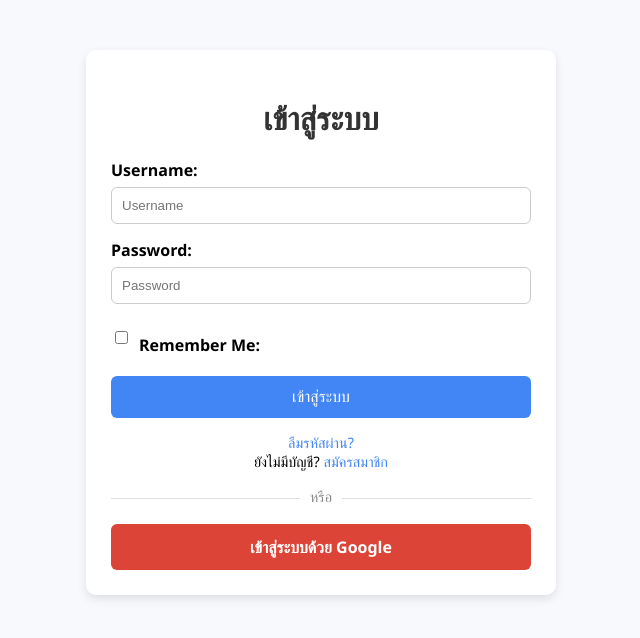
After one commit to Kiarttiyot/Anime_Diary_web_with_django, a Django app: page /users/login/ in a window 1280 px wide. The commit adds this page. Shown: the top 638 px of the page, without its empty margins (319-959 px from the left). Run offline with Django 5.2, Linux system fonts and the light colour scheme; data comes from the database, SQL or seed files in the repository; both versions use the stored data as it was after the commit; some libraries are stand-ins or nearby versions.

Commit message:
add loging success and know how add authen template

```diff
--- a/ProjectAnimeDiary/urls.py
+++ b/ProjectAnimeDiary/urls.py
@@ -21,5 +21,7 @@ urlpatterns = [
     path('admin/', admin.site.urls),
     path('', include('app_general.urls')),
     path('myanimes/',include('app_myanimes.urls')),
-     path('accounts/', include('allauth.urls')),
+    path('accounts/', include('allauth.urls')),
+    path('users/', include('app_users.urls')),
+
 ]
--- /dev/null
+++ b/app_users/templates/account/loging.html
@@ -0,0 +1,141 @@
+{% load i18n %}
+{% load account socialaccount %}
+
+<!DOCTYPE html>
+<html lang="th">
+<head>
+    <meta charset="UTF-8">
+    <title>{% trans "เข้าสู่ระบบ" %}</title>
+    <style>
+        body {
+            font-family: 'Segoe UI', sans-serif;
+            background-color: #f7f9fc;
+            margin: 0;
+            padding: 0;
+        }
+        .container {
+            max-width: 420px;
+            margin: 50px auto;
+            background: white;
+            padding: 25px;
+            border-radius: 10px;
+            box-shadow: 0 4px 10px rgba(0,0,0,0.1);
+        }
+        h1 {
+            text-align: center;
+            margin-bottom: 20px;
+            color: #333;
+        }
+        label {
+            font-weight: bold;
+            margin-top: 15px;
+            display: block;
+        }
+        input[type="text"], input[type="password"] {
+            width: 100%;
+            padding: 10px;
+            margin-top: 6px;
+            border-radius: 6px;
+            border: 1px solid #ccc;
+            box-sizing: border-box;
+        }
+        .checkbox {
+            margin-top: 15px;
+            display: flex;
+            align-items: center;
+            gap: 8px;
+        }
+        .btn-primary {
+            width: 100%;
+            padding: 12px;
+            background-color: #4285f4;
+            border: none;
+            color: white;
+            font-size: 1rem;
+            border-radius: 6px;
+            cursor: pointer;
+            margin-top: 20px;
+        }
+        .btn-primary:hover {
+            background-color: #3367d6;
+        }
+        .divider {
+            margin: 25px 0;
+            text-align: center;
+            border-bottom: 1px solid #ddd;
+            line-height: 0.1em;
+        }
+        .divider span {
+            background: #fff;
+            padding: 0 10px;
+            color: #888;
+            font-size: 0.9rem;
+        }
+        .btn-google {
+            display: block;
+            background: #db4437;
+            color: white;
+            text-align: center;
+            padding: 12px;
+            border-radius: 6px;
+            text-decoration: none;
+            font-weight: bold;
+        }
+        .btn-google:hover {
+            background: #c33d2e;
+        }
+        .links {
+            text-align: center;
+            margin-top: 15px;
+            font-size: 0.9rem;
+        }
+        .links a {
+            color: #4285f4;
+            text-decoration: none;
+        }
+        .links a:hover {
+            text-decoration: underline;
+        }
+    </style>
+</head>
+<body>
+<div class="container">
+    <h1>{% trans "เข้าสู่ระบบ" %}</h1>
+
+    {% if form.errors %}
+        <div style="color: red; margin-bottom: 10px;">กรุณาตรวจสอบข้อมูลอีกครั้ง</div>
+    {% endif %}
+
+    <form method="post" action="{% url 'account_login' %}">
+        {% csrf_token %}
+        {{ form.login.label_tag }}
+        {{ form.login }}
+
+        {{ form.password.label_tag }}
+        {{ form.password }}
+
+        <div class="checkbox">
+            {{ form.remember }}
+            {{ form.remember.label_tag }}
+        </div>
+
+        <button class="btn-primary" type="submit">{% trans "เข้าสู่ระบบ" %}</button>
+    </form>
+
+    <div class="links">
+        <a href="{% url 'account_reset_password' %}">{% trans "ลืมรหัสผ่าน?" %}</a><br>
+        {% blocktrans %}ยังไม่มีบัญชี? <a href="{{ signup_url }}">สมัครสมาชิก</a>{% endblocktrans %}
+    </div>
+
+    {% get_providers as socialaccount_providers %}
+    {% if socialaccount_providers %}
+        <div class="divider"><span>หรือ</span></div>
+        {% for provider in socialaccount_providers %}
+            <a class="btn-google" href="{% provider_login_url provider.id %}">
+                เข้าสู่ระบบด้วย {{ provider.name }}
+            </a>
+        {% endfor %}
+    {% endif %}
+</div>
+</body>
+</html>
--- /dev/null
+++ b/app_users/urls.py
@@ -0,0 +1,6 @@
+from django.urls import path
+from allauth.account.views import LoginView
+
+urlpatterns = [
+    path('login/', LoginView.as_view(template_name='account/loging.html'), name='account_login'),
+]
--- a/app_users/views.py
+++ b/app_users/views.py
@@ -1,3 +1,5 @@
 from django.shortcuts import render
 
 # Create your views here.
+def custom_login(request):
+    return render(request, 'account/loging.html')
```
Also changed, not shown: ProjectAnimeDiary/settings.py (+20 -1 lines), app_general/templates/app_general/components/site_header.html (+5 -6 lines), app_users/forms.py (added, +14 -0 lines), db.sqlite3, 2 other files.
